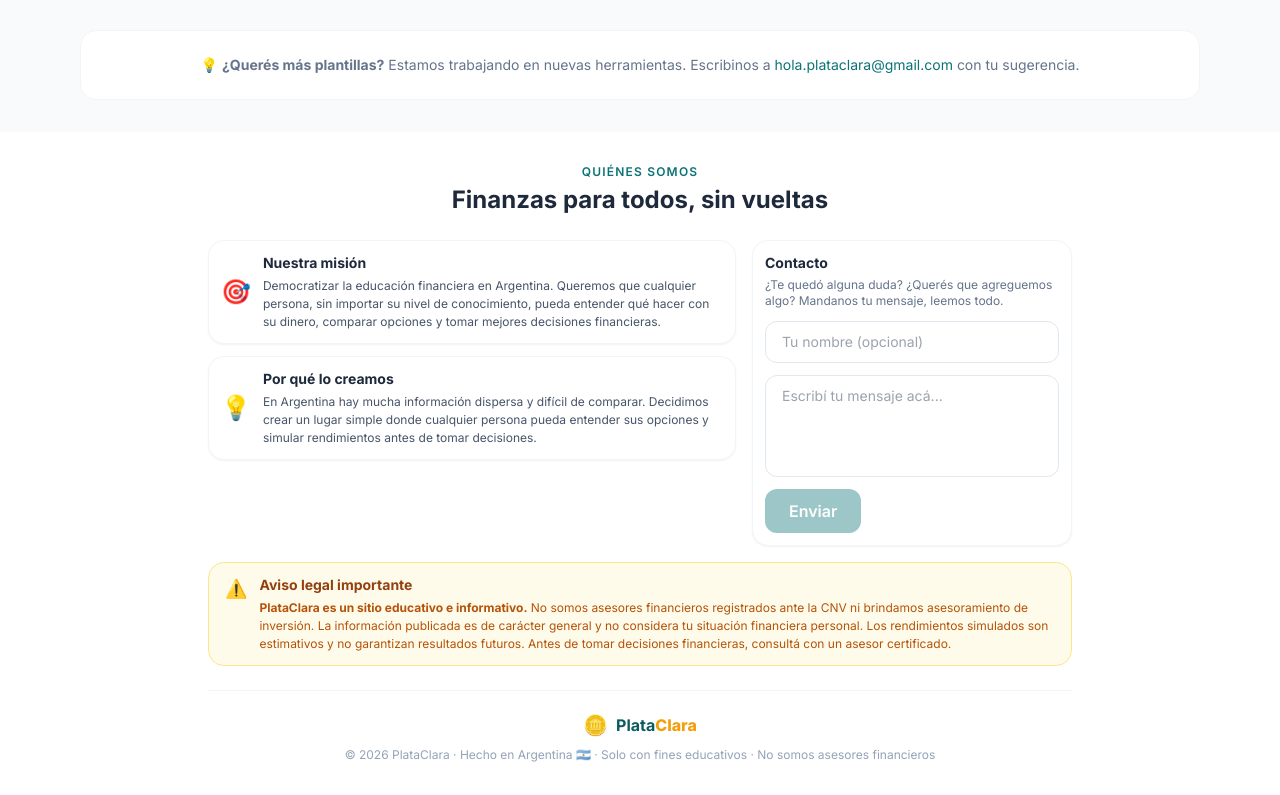
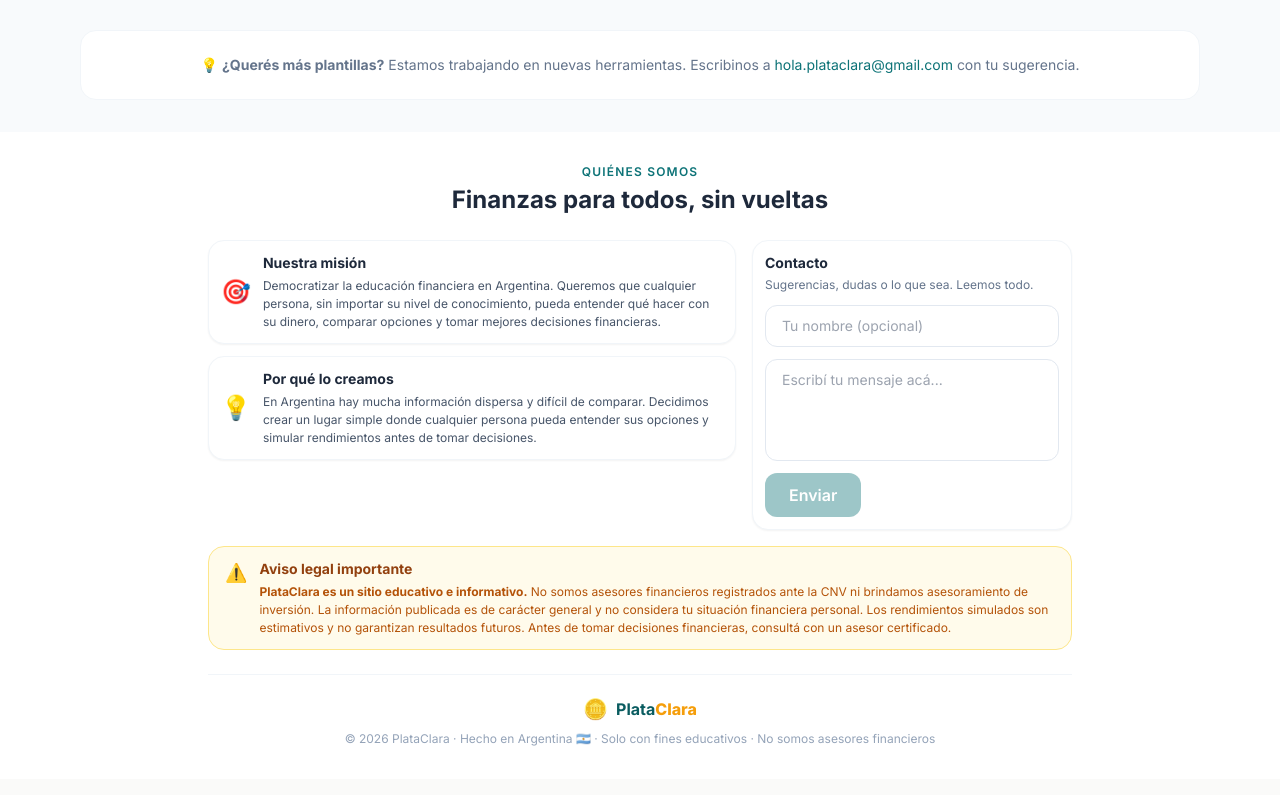
Before and after one commit to NahuelPaez/PlataClara, a React (Vite) app: page / in a window 1280 px wide. Shown: the part 3902-4697 px from the top of the page. Built offline with nearby package versions, Linux system fonts and the light colour scheme; no server answers.

Commit message:
contacto: texto más informal

```diff
--- a/src/sections/QuienesSomos.jsx
+++ b/src/sections/QuienesSomos.jsx
@@ -67,7 +67,7 @@ export default function QuienesSomos() {
           <div className="card lg:w-80 shrink-0 flex flex-col">
             <h3 className="font-bold text-slate-800 text-sm mb-1">Contacto</h3>
             <p className="text-xs text-slate-500 mb-3">
-              ¿Te quedó alguna duda? ¿Querés que agreguemos algo? Mandanos tu mensaje, leemos todo.
+              Sugerencias, dudas o lo que sea. Leemos todo.
             </p>
             {enviado ? (
               <p className="text-sm text-emerald-600 font-medium">¡Gracias por tu mensaje! Te respondemos a la brevedad.</p>
```
